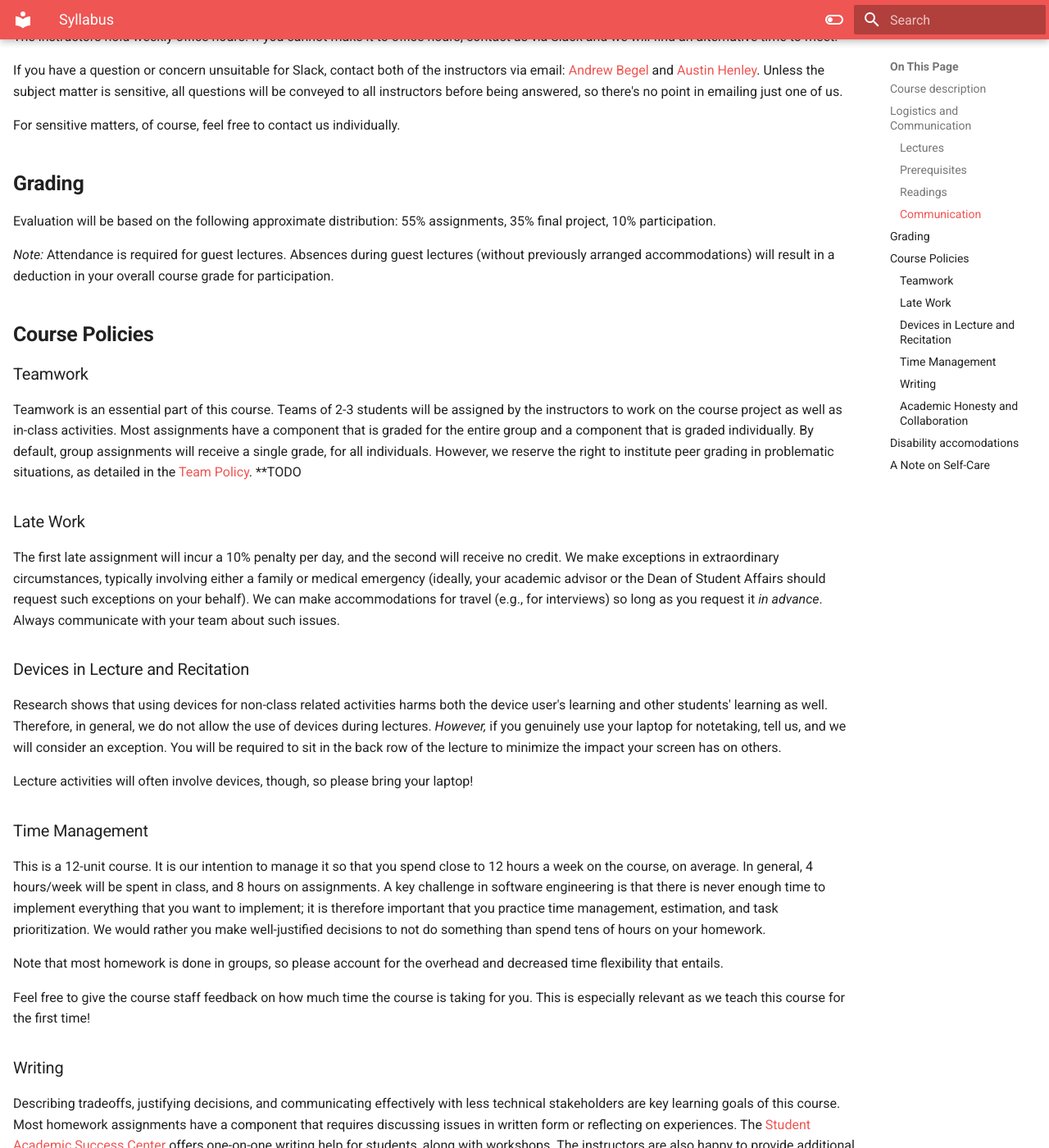
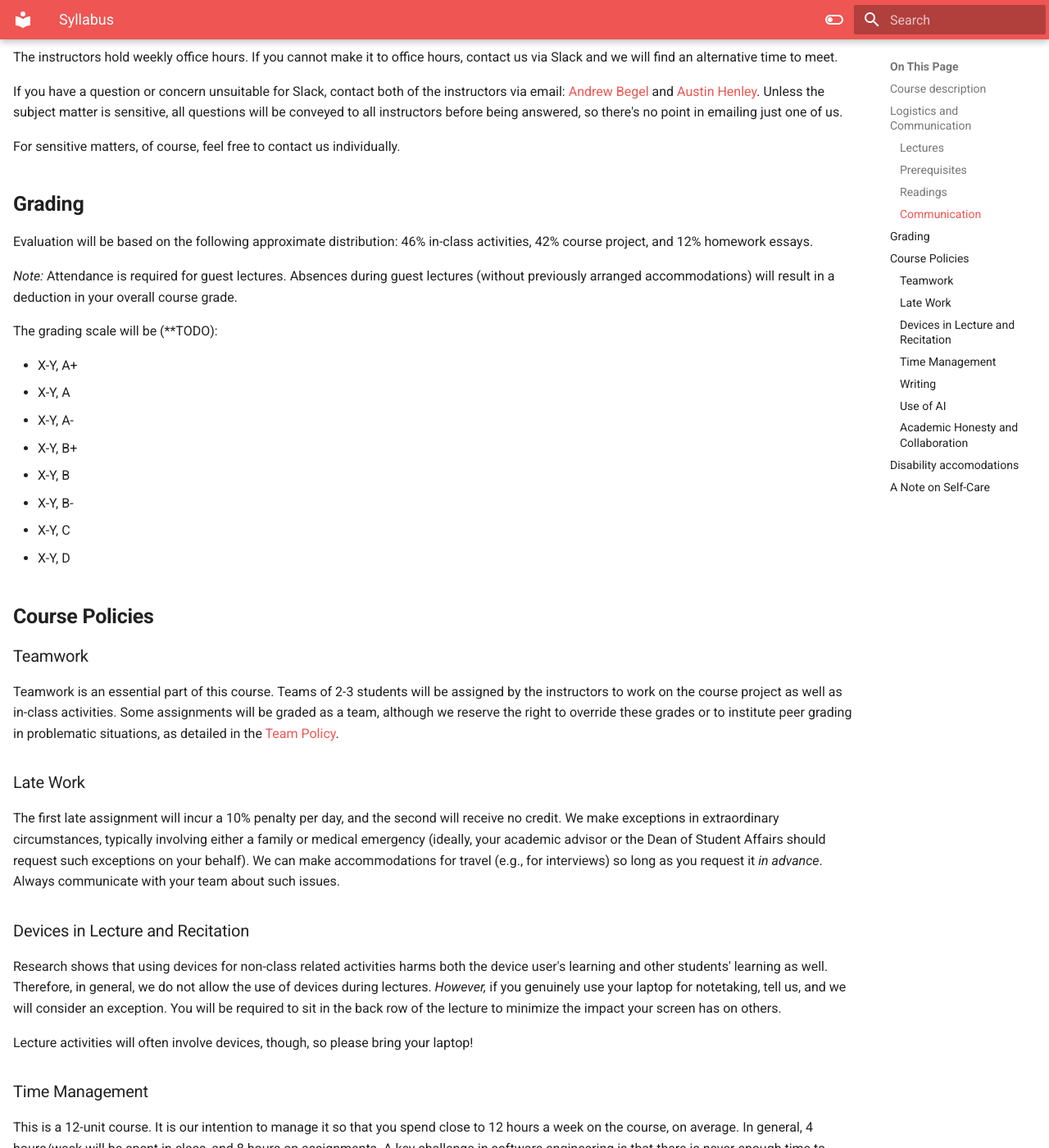
Before and after one commit to AI-Developer-Tools/ai-developer-tools.github.io, an MkDocs documentation site: the page built from docs/syllabus.md, in a window 1280 px wide and 1400 px high, scrolled down 1042 px. Shown: the whole window at 82% size. Built offline with MkDocs 1.6.1 and Material for MkDocs 9.7.7, drawn with Linux system fonts in a browser that asks for light colours; some of the changed text lies outside the part shown.

Commit message:
Draft of the syllabus.

```diff
--- a/docs/syllabus.md
+++ b/docs/syllabus.md
@@ -17,7 +17,7 @@
 
 ### Prerequisites
 
-There are no prerequisites.
+There are no prerequisites. *(Although we expect experience with Python, setting up development environments, reading documentation, and learning new libraries.)*
 
 ### Readings
 
@@ -41,23 +41,29 @@
 
 ## Grading
 
-Evaluation will be based on the following approximate distribution: 55%
-assignments, 35% final project, 10% participation.
+Evaluation will be based on the following approximate distribution: 46% in-class activities, 42% course project, and 12% homework essays.
 
 *Note:* Attendance is required for guest lectures. Absences during guest
-lectures (without previously arranged accommodations) will result in a deduction in your overall course grade for participation.
+lectures (without previously arranged accommodations) will result in a deduction in your overall course grade.
 
+The grading scale will be (**TODO):
+
+- X-Y, A+
+- X-Y, A
+- X-Y, A-
+- X-Y, B+
+- X-Y, B
+- X-Y, B-
+- X-Y, C
+- X-Y, D
 
 ## Course Policies
 
 ### Teamwork
 
 Teamwork is an essential part of this course. Teams of 2-3 students
-will be assigned by the instructors to work on the course project as well as in-class activities. Most assignments have a component that is graded for the entire
-group and a component that is graded individually. By default, group assignments
-will receive a single grade, for all individuals.  However, we reserve the right
-to institute peer grading in problematic situations, as detailed in the [Team
-Policy](/teamwork). **TODO
+will be assigned by the instructors to work on the course project as well as in-class activities. Some assignments will be graded as a team, although we reserve the right to override these grades or to institute peer grading in problematic situations, as detailed in the [Team
+Policy](/teamwork).
 
 ### Late Work
 
@@ -103,12 +109,16 @@
 ### Writing
 
 Describing tradeoffs, justifying decisions, and communicating
-effectively with less technical stakeholders are key learning goals of this
-course. Most homework assignments have a component that requires discussing
-issues in written form or reflecting on experiences. The
+effectively in a software team are key learning goals of this
+course. Assignments will include discussing
+issues in written form, reflecting on experiences, and presenting them to the class. The
 [Student Academic Success Center](https://www.cmu.edu/student-success/programs/communication-support/index.html) offers one-on-one writing help for students, along
 with workshops. The instructors are also happy to provide additional guidance if
-requested. **TODO.
+requested.
+
+### Use of AI
+
+**TODO.(It is the focus of the class, but you are still responsible for what you submit. No AI on reflections.)
 
 ### Academic Honesty and Collaboration
 
```
